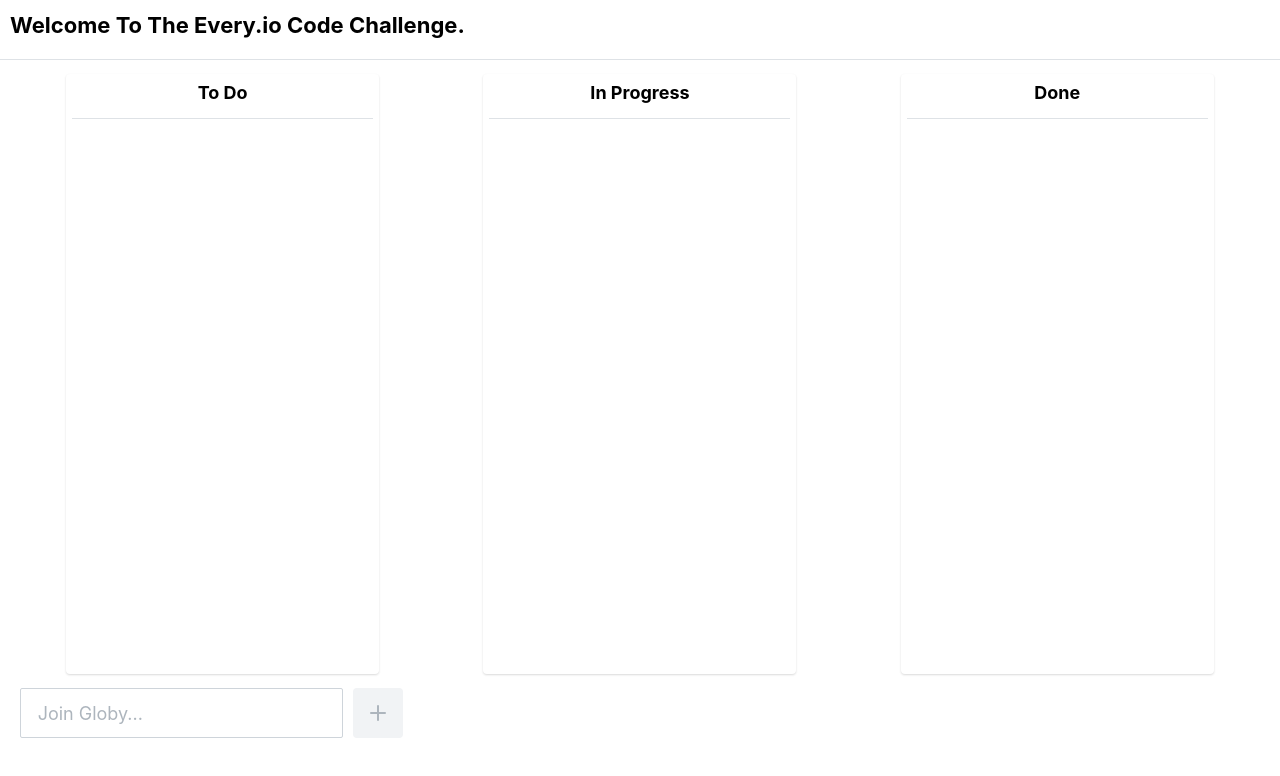
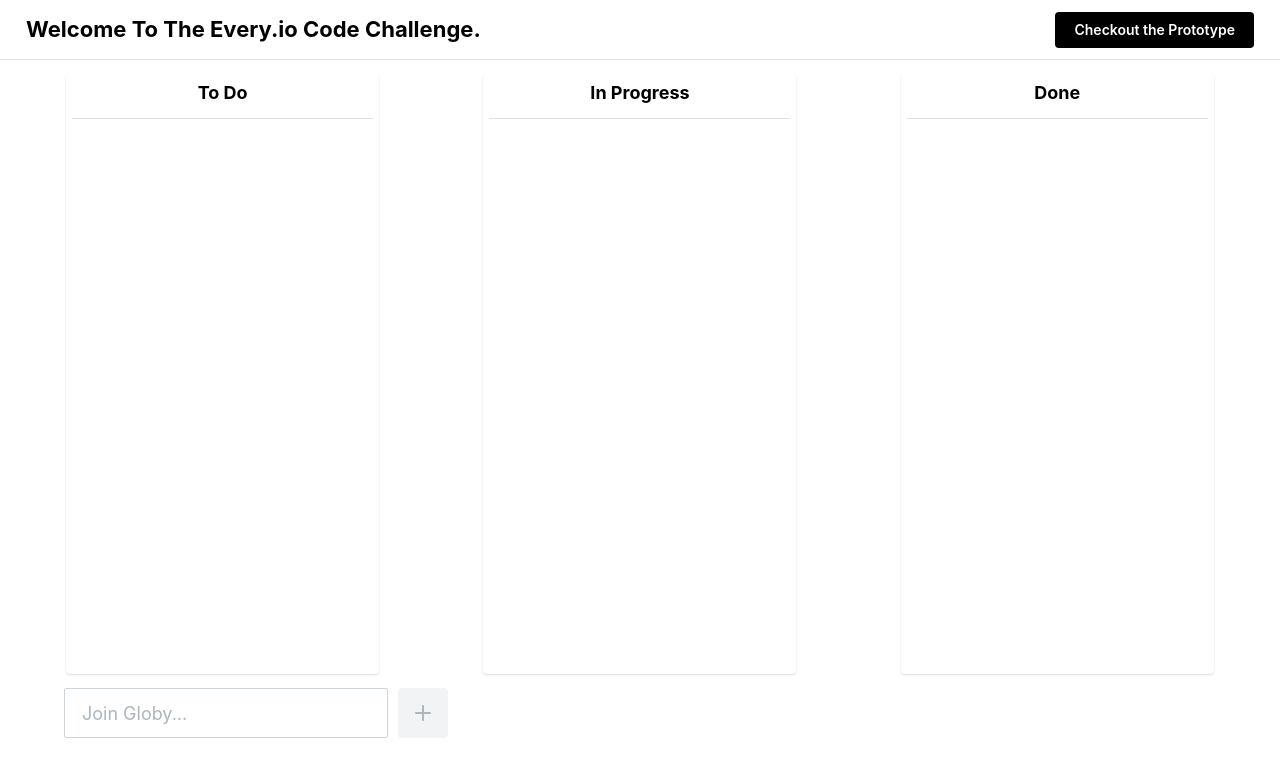
Before and after one commit to angelsantosa/todo-react, a React app: page / in a window 1280 px wide. Shown: the top 776 px of the page. Built offline with nearby package versions, Linux system fonts and the light colour scheme; the HTML template or start-up script is replaced by a standard one.

Commit message:
adding link to prototype and fixing form spacing

```diff
--- a/src/App.tsx
+++ b/src/App.tsx
@@ -1,6 +1,14 @@
 import '@mantine/core/styles.css';
 import { IndexRoute } from './routes';
-import { AppShell, createTheme, MantineProvider, Title } from '@mantine/core';
+import {
+  AppShell,
+  Box,
+  Button,
+  createTheme,
+  Group,
+  MantineProvider,
+  Title,
+} from '@mantine/core';
 import { QueryClient, QueryClientProvider } from '@tanstack/react-query';
 
 const theme = createTheme({});
@@ -13,7 +21,21 @@ const App = () => {
       <MantineProvider theme={theme}>
         <AppShell header={{ height: 60 }} padding="lg">
           <AppShell.Header style={{ padding: 10 }}>
-            <Title order={3}>Welcome To The Every.io Code Challenge.</Title>
+            <Group h="100%" px="md">
+              <Group justify="space-between" style={{ flex: 1 }}>
+                <Title order={3}>Welcome To The Every.io Code Challenge.</Title>
+                <Box>
+                  <Button
+                    component="a"
+                    color="black"
+                    href="https://www.figma.com/proto/kd49ArXbBt0vi1kBSLkmC1/Code-Challenge?node-id=1%3A2&scaling=min-zoom&page-id=0%3A1"
+                    target="_blank"
+                  >
+                    Checkout the Prototype
+                  </Button>
+                </Box>
+              </Group>
+            </Group>
           </AppShell.Header>
           <AppShell.Main>
             <IndexRoute />
--- a/src/routes/index.tsx
+++ b/src/routes/index.tsx
@@ -54,7 +54,11 @@ export function IndexRoute() {
           </Paper>
         ))}
       </Grid>
-      <TodoForm />
+      <Grid justify="space-around">
+        <Grid.Col span={11} pl={0}>
+          <TodoForm />
+        </Grid.Col>
+      </Grid>
     </Flex>
   );
 }
```
